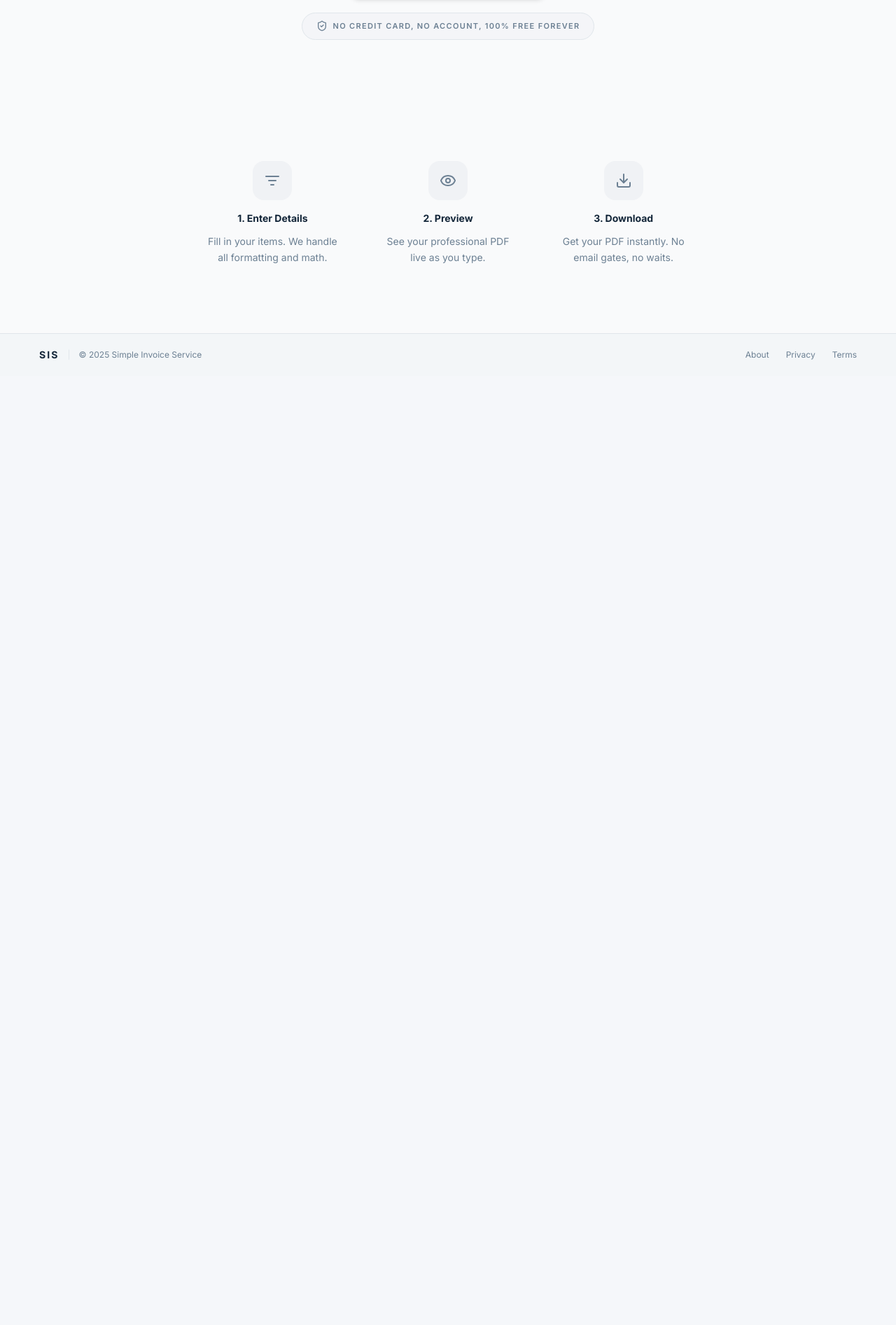
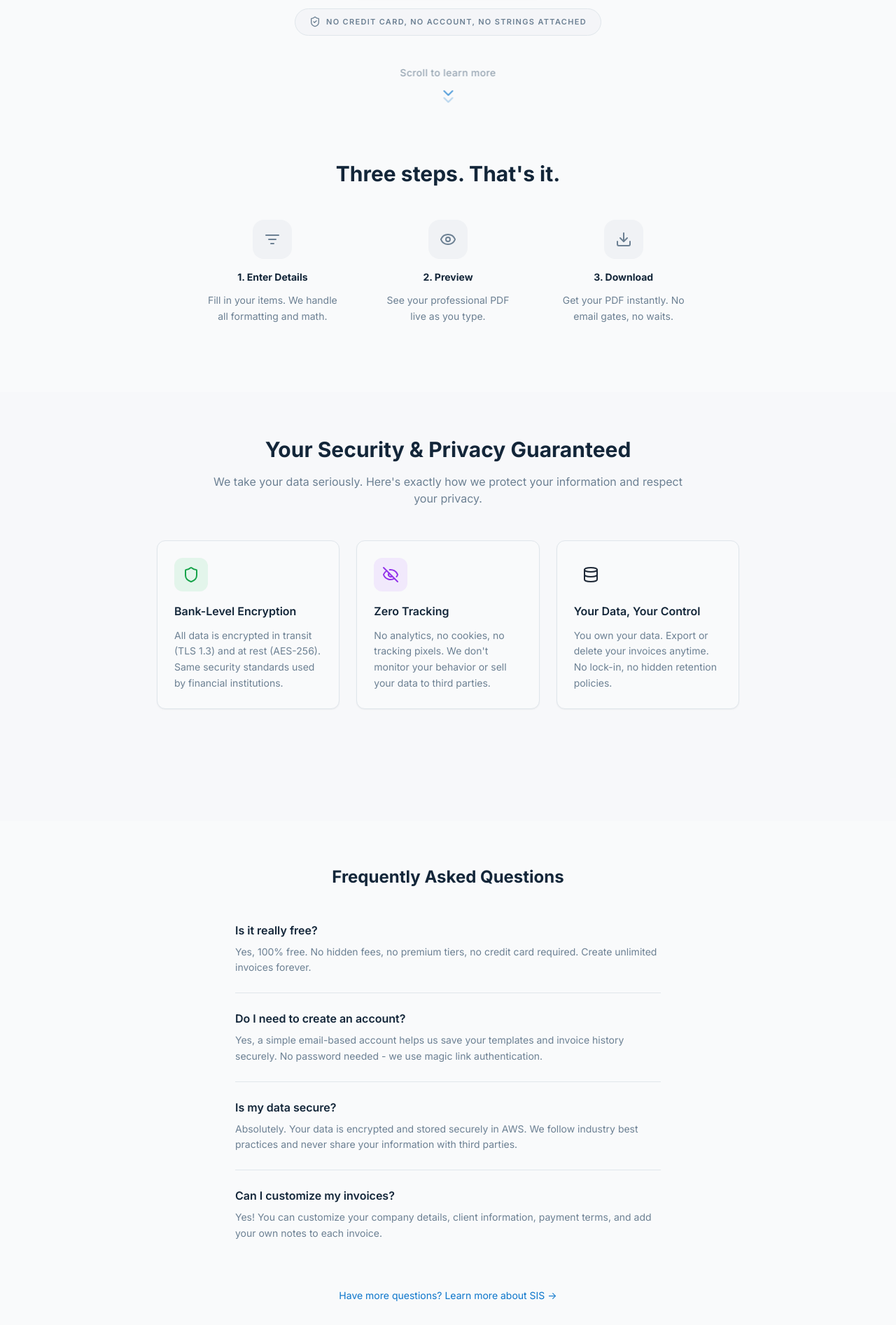
Before and after one commit to podanenko826/simple-invoice-service, a React (Vite) app in the folder frontend/: page / in a window 1280 px wide. Shown: the part 667-2560 px from the top of the page at 70% size. Before the commit the page ends 1204 px from the top, so only its background shows below. Built offline with nearby package versions, Linux system fonts and the light colour scheme; no server answers; what @react-pdf/renderer would draw is missing.

Commit message:
SIS-11 add more sections to main page

```diff
--- a/frontend/src/components/Footer.tsx
+++ b/frontend/src/components/Footer.tsx
@@ -8,6 +8,10 @@ const Footer = () => {
           <span className="font-bold text-foreground tracking-[0.15em] text-sm">SIS</span>
           <span className="text-border">|</span>
           <span>© 2025 Simple Invoice Service</span>
+          <span className="text-border hidden sm:inline">|</span>
+          <span className="flex items-center gap-1.5">
+            Made in <span className="text-base">🇺🇦</span>
+          </span>
         </div>
         <div className="flex items-center gap-6 text-xs text-muted-foreground">
           <Link to="/about" className="hover:text-foreground transition-colors">About</Link>
--- a/frontend/src/pages/Index.tsx
+++ b/frontend/src/pages/Index.tsx
@@ -1,12 +1,49 @@
 import { Link } from "react-router-dom";
-import { ShieldCheck, ListFilter, Eye, Download } from "lucide-react";
+import { ShieldCheck, ListFilter, Eye, Download, Users, ChevronDown, Shield, EyeOff, Database } from "lucide-react";
 import SISLogoIcon from "@/components/SISLogoIcon";
+import { useEffect, useState } from "react";
+import { getRuntimeConfig } from "@/config/runtime-config";
 
 const Index = () => {
+    const [totalInvoices, setTotalInvoices] = useState<number | null>(null);
+    const [showScrollIndicator, setShowScrollIndicator] = useState(true);
+
+    useEffect(() => {
+        // Fetch global usage stats for social proof
+        const fetchGlobalStats = async () => {
+            try {
+                const config = getRuntimeConfig();
+                const response = await fetch(`${config.apiUrl}/stats/global`);
+                if (response.ok) {
+                    const data = await response.json();
+                    setTotalInvoices(data.totalInvoices);
+                }
+            } catch {
+                // Silently fail - social proof is optional
+                console.debug("Could not load global stats");
+            }
+        };
+        fetchGlobalStats();
+    }, []);
+
+    useEffect(() => {
+        // Hide scroll indicator when user scrolls
+        const handleScroll = () => {
+            if (window.scrollY > 50) {
+                setShowScrollIndicator(false);
+            } else {
+                setShowScrollIndicator(true);
+            }
+        };
+
+        window.addEventListener('scroll', handleScroll);
+        return () => window.removeEventListener('scroll', handleScroll);
+    }, []);
+
     return (
         <div className="min-h-screen bg-background flex flex-col">
             {/* Hero Section */}
-            <main className="flex-1 flex flex-col min-h-screen items-center justify-center px-6 pt-16 pb-20">
+            <main className="relative flex-1 flex flex-col min-h-screen items-center justify-center px-6 pt-16 pb-20">
                 {/* Logo icon large */}
                 <SISLogoIcon size={96} className="mb-4" />
 
@@ -38,17 +75,42 @@ const Index = () => {
                 </Link>
 
                 {/* Trust badge */}
-                <div className="inline-flex items-center gap-2 rounded-full border border-border bg-muted/50 px-5 py-2.5">
+                <div className="inline-flex items-center gap-2 rounded-full border border-border bg-muted/50 px-5 py-2.5 mb-3">
                     <ShieldCheck className="h-4 w-4 text-muted-foreground" />
                     <span className="text-[11px] font-semibold tracking-[0.12em] uppercase text-muted-foreground">
-                        No credit card, no account, 100% free forever
+                        No credit card, no account, no strings attached
                     </span>
                 </div>
+
+                {/* Social Proof */}
+                {totalInvoices && totalInvoices > 100 && (
+                    <div className="flex items-center gap-2 text-sm text-muted-foreground">
+                        <Users className="h-4 w-4" />
+                        <span>
+                            Join {totalInvoices.toLocaleString()}+ invoices created by our community
+                        </span>
+                    </div>
+                )}
+
+                {/* Scroll Indicator */}
+                {showScrollIndicator && (
+                    <div className="absolute bottom-12 left-1/2 -translate-x-1/2 flex flex-col items-center gap-3 transition-opacity duration-500 opacity-70 hover:opacity-100">
+                        <span className="text-sm font-medium text-muted-foreground tracking-wide">Scroll to learn more</span>
+                        <div className="relative flex flex-col items-center">
+                            <ChevronDown className="h-6 w-6 text-primary animate-bounce" />
+                            <ChevronDown className="h-6 w-6 text-primary/40 absolute top-2 animate-bounce" style={{ animationDelay: '150ms' }} />
+                        </div>
+                    </div>
+                )}
             </main>
 
             {/* Three Steps */}
             <section className="pb-24 pt-8 px-6">
-                <div className="container max-w-3xl mx-auto grid grid-cols-1 sm:grid-cols-3 gap-12 text-center">
+                <div className="container max-w-3xl mx-auto">
+                    <h2 className="text-3xl font-bold text-center text-foreground mb-12">
+                        Three steps. That's it.
+                    </h2>
+                    <div className="grid grid-cols-1 sm:grid-cols-3 gap-12 text-center">
                     {[
                         {
                             icon: ListFilter,
@@ -82,6 +144,94 @@ const Index = () => {
                         </div>
                     ))}
                 </div>
+                </div>
+            </section>
+
+            {/* Trust & Security Section */}
+            <section className="pb-24 px-6 bg-muted/30">
+                <div className="container max-w-4xl mx-auto py-16">
+                    <h2 className="text-3xl font-bold text-center text-foreground mb-4">
+                        Your Security & Privacy Guaranteed
+                    </h2>
+                    <p className="text-center text-muted-foreground mb-12 max-w-2xl mx-auto">
+                        We take your data seriously. Here's exactly how we protect your information and respect your privacy.
+                    </p>
+                    <div className="grid grid-cols-1 md:grid-cols-3 gap-6">
+                        <div className="flex flex-col p-6 bg-background rounded-xl border border-border shadow-sm hover:shadow-md transition-shadow">
+                            <div className="flex items-center justify-center w-12 h-12 rounded-xl bg-green-500/10 mb-4">
+                                <Shield className="h-6 w-6 text-green-600" />
+                            </div>
+                            <h3 className="font-semibold text-foreground mb-3">Bank-Level Encryption</h3>
+                            <p className="text-sm text-muted-foreground leading-relaxed">
+                                All data is encrypted in transit (TLS 1.3) and at rest (AES-256). Same security standards used by financial institutions.
+                            </p>
+                        </div>
+                        <div className="flex flex-col p-6 bg-background rounded-xl border border-border shadow-sm hover:shadow-md transition-shadow">
+                            <div className="flex items-center justify-center w-12 h-12 rounded-xl bg-purple-500/10 mb-4">
+                                <EyeOff className="h-6 w-6 text-purple-600" />
+                            </div>
+                            <h3 className="font-semibold text-foreground mb-3">Zero Tracking</h3>
+                            <p className="text-sm text-muted-foreground leading-relaxed">
+                                No analytics, no cookies, no tracking pixels. We don't monitor your behavior or sell your data to third parties.
+                            </p>
+                        </div>
+                        <div className="flex flex-col p-6 bg-background rounded-xl border border-border shadow-sm hover:shadow-md transition-shadow">
+                            <div className="flex items-center justify-center w-12 h-12 rounded-xl bg-blue-500/10 mb-4">
+                                <Database className="h-6 w-6 text-blue-600" />
+                            </div>
+                            <h3 className="font-semibold text-foreground mb-3">Your Data, Your Control</h3>
+                            <p className="text-sm text-muted-foreground leading-relaxed">
+                                You own your data. Export or delete your invoices anytime. No lock-in, no hidden retention policies.
+                            </p>
+                        </div>
+                    </div>
+                </div>
+            </section>
+
+            {/* FAQ Section */}
+            <section className="pb-24 pt-16 px-6">
+                <div className="container max-w-2xl mx-auto">
+                    <h2 className="text-2xl font-bold text-center text-foreground mb-12">
+                        Frequently Asked Questions
+                    </h2>
+                    <div className="space-y-6">
+                        {[
+                            {
+                                q: "Is it really free?",
+                                a: "Yes, 100% free. No hidden fees, no premium tiers, no credit card required. Create unlimited invoices forever.",
+                            },
+                            {
+                                q: "Do I need to create an account?",
+                                a: "Yes, a simple email-based account helps us save your templates and invoice history securely. No password needed - we use magic link authentication.",
+                            },
+                            {
+                                q: "Is my data secure?",
+                                a: "Absolutely. Your data is encrypted and stored securely in AWS. We follow industry best practices and never share your information with third parties.",
+                            },
+                            {
+                                q: "Can I customize my invoices?",
+                                a: "Yes! You can customize your company details, client information, payment terms, and add your own notes to each invoice.",
+                            },
+                        ].map((faq, i) => (
+                            <div key={i} className="border-b border-border pb-6 last:border-0">
+                                <h3 className="font-semibold text-foreground mb-2">
+                                    {faq.q}
+                                </h3>
+                                <p className="text-sm text-muted-foreground leading-relaxed">
+                                    {faq.a}
+                                </p>
+                            </div>
+                        ))}
+                    </div>
+                    <div className="mt-10 text-center">
+                        <Link
+                            to="/about"
+                            className="text-sm text-primary hover:underline"
+                        >
+                            Have more questions? Learn more about SIS →
+                        </Link>
+                    </div>
+                </div>
             </section>
         </div>
     );
--- a/frontend/src/pages/Login.tsx
+++ b/frontend/src/pages/Login.tsx
@@ -69,10 +69,8 @@ const Login = () => {
                     Simple Invoice Service
                 </p>
 
-                <p className="mt-8 max-w-md text-center text-muted-foreground text-lg leading-relaxed">
-                    Fill your invoice template once.
-                    <br />
-                    Generate monthly invoices in seconds.
+                <p className="mt-8 max-w-md text-center text-foreground text-2xl font-bold leading-relaxed">
+                    Three steps. That's it.
                 </p>
 
                 {/* Form */}
```
Also changed, not shown: frontend/src/pages/About.tsx (+19 -37 lines), 2 other files (tests, documents, lock files or other folders).
